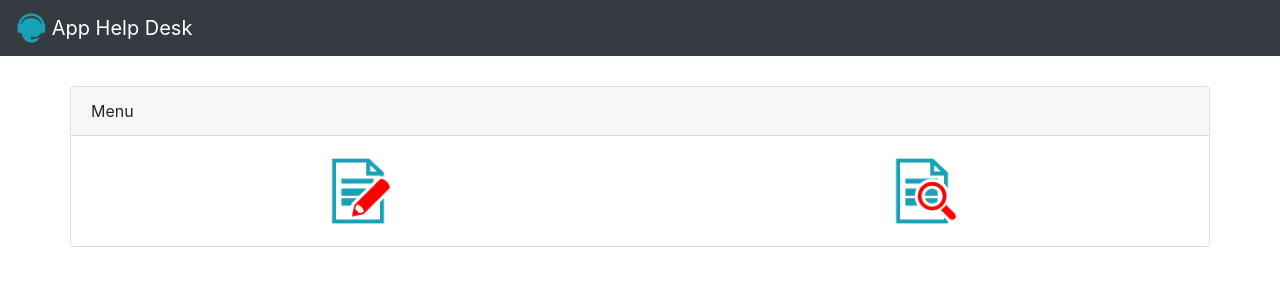
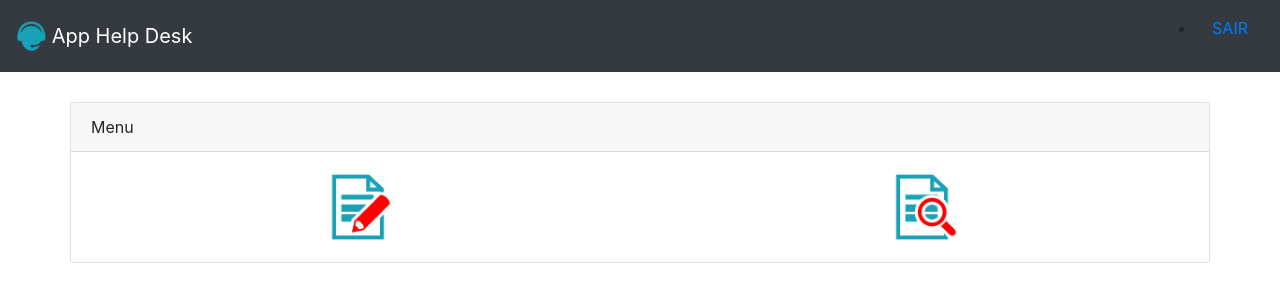
Before and after one commit to juliamambrozio/app_help_desk, a PHP site: page /home.php in a window 1280 px wide. Shown: the top 302 px of the page. Run offline with PHP 8.4, Linux system fonts and the light colour scheme; the visitor is signed in with stand-in values (Sample User, id 1).

Commit message:
fazendo logout

```diff
--- a/abrir_chamado.php
+++ b/abrir_chamado.php
@@ -24,6 +24,11 @@ require_once("validador_acesso.php") //incorporando a session
         <img src="logo.png" width="30" height="30" class="d-inline-block align-top" alt="">
         App Help Desk
       </a>
+      <ul class="navbar=nav">
+        <li class="nav-item">
+          <a href="logoff.php" class="nav-link">SAIR</a>
+        </li>
+      </ul>
     </nav>
 
     <div class="container">
--- a/consultar_chamado.php
+++ b/consultar_chamado.php
@@ -24,6 +24,11 @@ require_once("validador_acesso.php") //incorporando a session
         <img src="logo.png" width="30" height="30" class="d-inline-block align-top" alt="">
         App Help Desk
       </a>
+      <ul class="navbar=nav">
+        <li class="nav-item">
+          <a href="logoff.php" class="nav-link">SAIR</a>
+        </li>
+      </ul>
     </nav>
 
     <div class="container">
--- a/home.php
+++ b/home.php
@@ -24,6 +24,11 @@ require_once("validador_acesso.php") //incorporando a session
         <img src="logo.png" width="30" height="30" class="d-inline-block align-top" alt="">
         App Help Desk
       </a>
+      <ul class="navbar=nav">
+        <li class="nav-item">
+          <a href="logoff.php" class="nav-link">SAIR</a>
+        </li>
+      </ul>
     </nav>
 
     <div class="container">
```
Also changed, not shown: logoff.php (added, +15 -0 lines).
